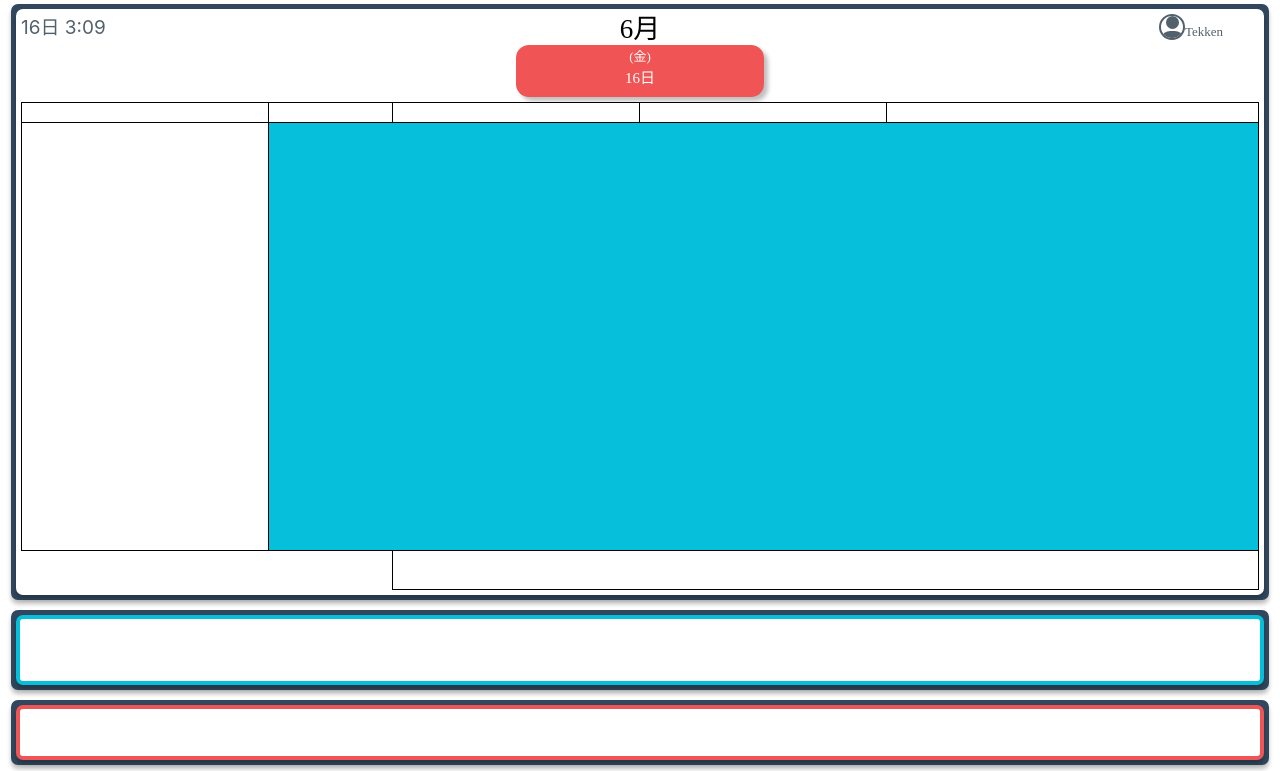
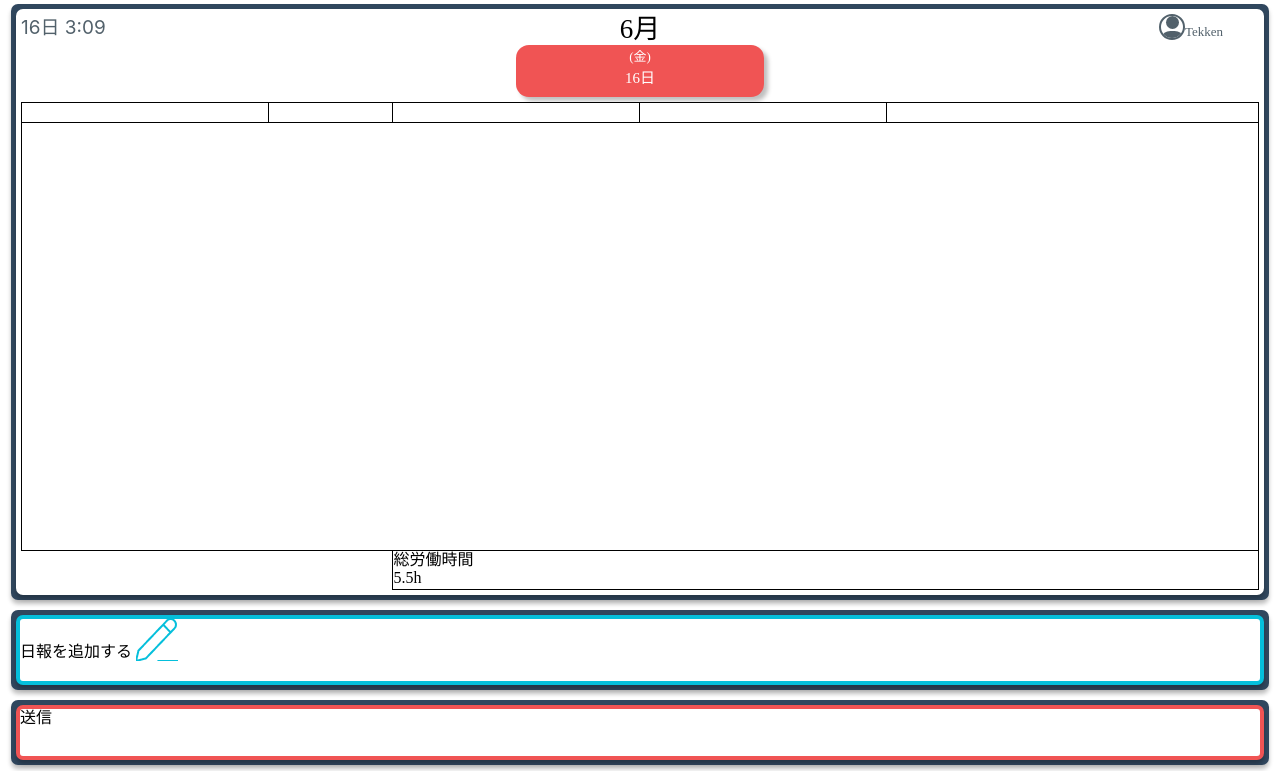
Before and after one commit to F22BA092/12345, a plain HTML site: page PC_phone/index.html in a window 1280 px wide. Shown: the part 73-844 px from the top of the page. Drawn offline with Linux system fonts and the light colour scheme.

Commit message:
Update index.html

```diff
--- a/PC_phone/index.html
+++ b/PC_phone/index.html
@@ -59,18 +59,26 @@
                         <div class="carender_title_work_content"></div>
                     </div>
                     <div class="carender_content_bg">
-                        <div class="carender_hour_bg"></div>
-                        <div class="carender_timeline_bg"></div>
                     </div>
-                    <div class="total_work_line"></div>
+                    <div class="total_work_line">
+                        <div class="total_work_bg"><a class="total_work">総労働時間</a></div>
+                        <div class="total_work_time_bg"><a class="total_work_time">5.5h</a></div>
+                    </div>
                 </div>
             </div>
         </div>
         <div class="edit_btn_bg_1">
-            <div class="edit_btn_bg_2"></div>
+            <div class="edit_btn_bg_2">
+                <div class="edit_btn_bg_3">
+                    <a class="edit_text">日報を追加する</a>
+                    <img src="images/edit.png" class="edit_img">
+                </div>
+            </div>
         </div>
         <div class="send_btn_bg_1">
-            <div class="send_btn_bg_2"></div>
+            <div class="send_btn_bg_2">
+                <a class="send_btn_text">送信</a>
+            </div>
         </div>
     </div>
 </body>
```
